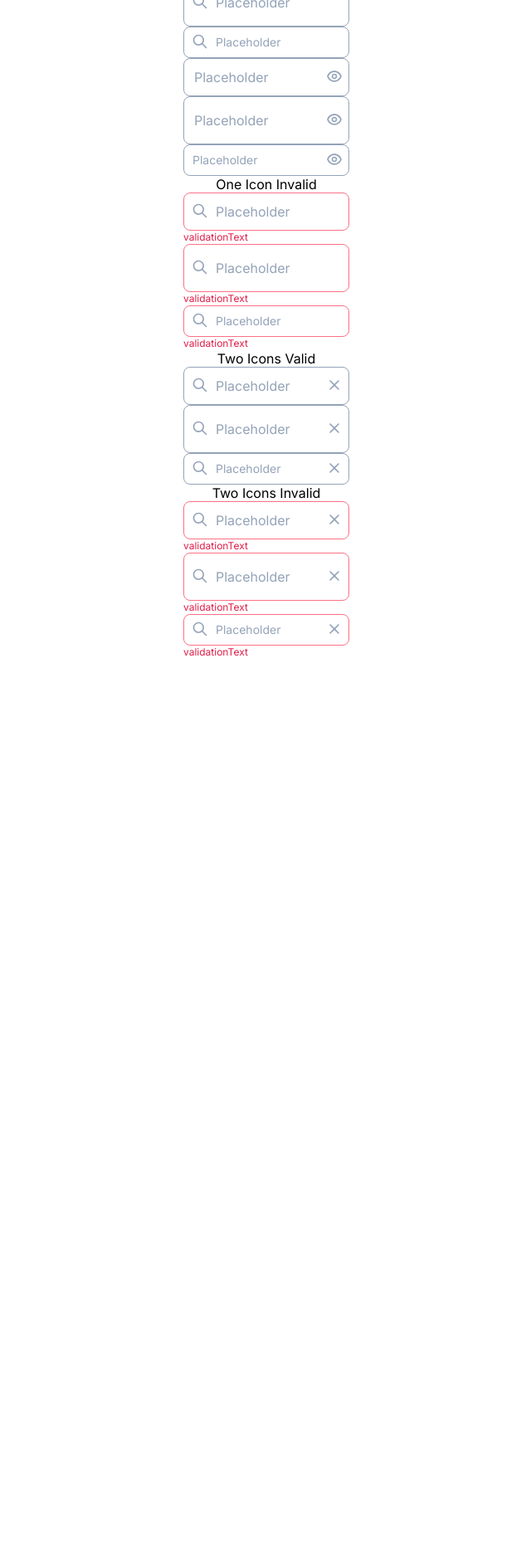
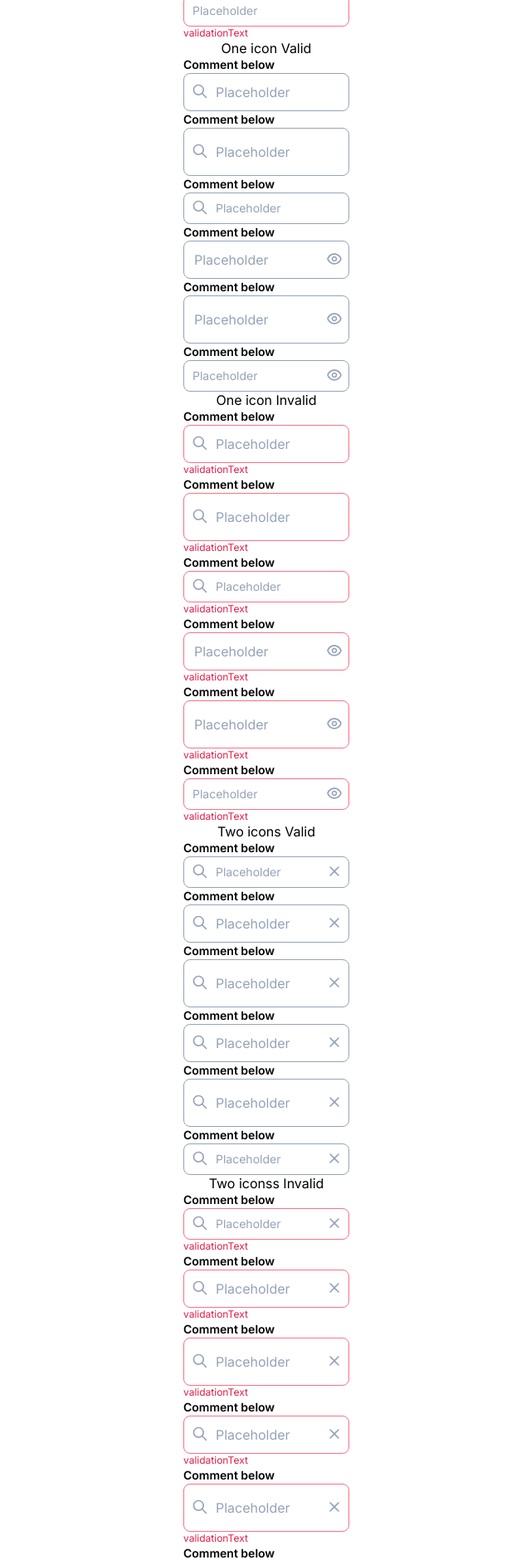
Before and after one commit to lubov-nefed/irina-nik-design-system, a React (Vite) app: page / in a window 1280 px wide. Shown: the part 500-2380 px from the top of the page at 83% size, without its empty margins (319-959 px from the left). Before the commit the page ends 1310 px from the top, so only its background shows below. Built offline with nearby package versions, Linux system fonts and the light colour scheme.

Commit message:
feat: add InputsWithLabels

```diff
--- a/src/InputsWithLabels.tsx
+++ b/src/InputsWithLabels.tsx
@@ -1,4 +1,4 @@
-import { Input } from "./components/Input/BaseInput";
+import { BaseInput } from "./components/Input/BaseInput";
 import iconSearch from "./assets/icons/input-icons/icon-search.svg";
 import iconEye from "./assets/icons/input-icons/icon-eye.svg";
 import iconX from "./assets/icons/input-icons/icon-x.svg";
@@ -9,253 +9,292 @@ function InputsWithLabels() {
       <br />
       Input With Label
       <br />
-      <Input
+      No Icons Valid
+      <br />
+      <BaseInput
         size="medium"
-        type="noIcon"
         placeholder="Placeholder"
-        isValid={true}
+        validation={{ isValid: true, validationText: "validationText" }}
         label={{ labelText: "Comment below", labelFor: "comment" }}
       />
       <br />
-      <Input
+      <BaseInput
         size="big"
-        type="noIcon"
         placeholder="Placeholder"
-        isValid={true}
+        validation={{ isValid: true, validationText: "validationText" }}
         label={{ labelText: "Comment below", labelFor: "comment" }}
       />
       <br />
-      <Input
+      <BaseInput
         size="small"
-        type="noIcon"
         placeholder="Placeholder"
-        isValid={true}
+        validation={{ isValid: true, validationText: "validationText" }}
         label={{ labelText: "Comment below", labelFor: "comment" }}
       />
       <br />
-      No Icons Invalid
+      No icons Invalid
       <br />
-      <Input
+      <BaseInput
         size="medium"
-        type="noIcon"
         placeholder="Placeholder"
-        isValid={false}
+        validation={{ isValid: false, validationText: "validationText" }}
         label={{ labelText: "Comment below", labelFor: "comment" }}
       />
       <br />
-      <Input
+      <BaseInput
         size="big"
-        type="noIcon"
         placeholder="Placeholder"
-        isValid={false}
+        validation={{ isValid: false, validationText: "validationText" }}
         label={{ labelText: "Comment below", labelFor: "comment" }}
       />
       <br />
-      <Input
+      <BaseInput
         size="small"
-        type="noIcon"
         placeholder="Placeholder"
-        isValid={false}
-        label={{ labelText: "Comment below", labelFor: "comment" }}
-      />
-      {/* === Icons === */}
-      One Icon Valid
-      <br />
-      <Input
-        size="medium"
-        type={{ withIcons: { leftIconSrc: iconSearch } }}
-        placeholder="Placeholder"
-        isValid={true}
+        validation={{ isValid: false, validationText: "validationText" }}
         label={{ labelText: "Comment below", labelFor: "comment" }}
       />
       <br />
-      <Input
-        size="big"
-        type={{ withIcons: { leftIconSrc: iconSearch } }}
+      {/* === icons === */}
+      One icon Valid
+      <br />
+      <BaseInput
+        size="medium"
+        icons={{ leftIconSrc: iconSearch }}
         placeholder="Placeholder"
-        isValid={true}
+        validation={{ isValid: true, validationText: "validationText" }}
         label={{ labelText: "Comment below", labelFor: "comment" }}
       />
       <br />
-      <Input
-        size="small"
-        type={{ withIcons: { leftIconSrc: iconSearch } }}
+      <BaseInput
+        size="big"
+        icons={{ leftIconSrc: iconSearch }}
         placeholder="Placeholder"
-        isValid={true}
+        validation={{ isValid: true, validationText: "validationText" }}
         label={{ labelText: "Comment below", labelFor: "comment" }}
       />
       <br />
-      <Input
-        size="medium"
-        type={{ withIcons: { rightIconSrc: iconEye } }}
+      <BaseInput
+        size="small"
+        icons={{ leftIconSrc: iconSearch }}
         placeholder="Placeholder"
-        isValid={true}
+        validation={{ isValid: true, validationText: "validationText" }}
         label={{ labelText: "Comment below", labelFor: "comment" }}
       />
       <br />
-      <Input
-        size="big"
-        type={{ withIcons: { rightIconSrc: iconEye } }}
+      <BaseInput
+        size="medium"
+        icons={{ rightIconSrc: iconEye }}
         placeholder="Placeholder"
-        isValid={true}
+        validation={{ isValid: true, validationText: "validationText" }}
         label={{ labelText: "Comment below", labelFor: "comment" }}
       />
       <br />
-      <Input
-        size="small"
-        type={{ withIcons: { rightIconSrc: iconEye } }}
+      <BaseInput
+        size="big"
+        icons={{ rightIconSrc: iconEye }}
         placeholder="Placeholder"
-        isValid={true}
+        validation={{ isValid: true, validationText: "validationText" }}
         label={{ labelText: "Comment below", labelFor: "comment" }}
       />
       <br />
-      One Icon Invalid
-      <br />
-      <Input
-        size="medium"
-        type={{ withIcons: { leftIconSrc: iconSearch } }}
+      <BaseInput
+        size="small"
+        icons={{ rightIconSrc: iconEye }}
         placeholder="Placeholder"
-        isValid={false}
+        validation={{ isValid: true, validationText: "validationText" }}
         label={{ labelText: "Comment below", labelFor: "comment" }}
       />
       <br />
-      <Input
-        size="big"
-        type={{ withIcons: { leftIconSrc: iconSearch } }}
+      One icon Invalid
+      <br />
+      <BaseInput
+        size="medium"
+        icons={{ leftIconSrc: iconSearch }}
         placeholder="Placeholder"
-        isValid={false}
+        validation={{ isValid: false, validationText: "validationText" }}
         label={{ labelText: "Comment below", labelFor: "comment" }}
       />
       <br />
-      <Input
-        size="small"
-        type={{ withIcons: { leftIconSrc: iconSearch } }}
+      <BaseInput
+        size="big"
+        icons={{ leftIconSrc: iconSearch }}
         placeholder="Placeholder"
-        isValid={false}
+        validation={{ isValid: false, validationText: "validationText" }}
         label={{ labelText: "Comment below", labelFor: "comment" }}
       />
       <br />
-      <Input
-        size="medium"
-        type={{ withIcons: { rightIconSrc: iconEye } }}
+      <BaseInput
+        size="small"
+        icons={{ leftIconSrc: iconSearch }}
         placeholder="Placeholder"
-        isValid={false}
+        validation={{ isValid: false, validationText: "validationText" }}
         label={{ labelText: "Comment below", labelFor: "comment" }}
       />
       <br />
-      <Input
-        size="big"
-        type={{ withIcons: { rightIconSrc: iconEye } }}
+      <BaseInput
+        size="medium"
+        icons={{
+          rightIconSrc: iconEye,
+        }}
         placeholder="Placeholder"
-        isValid={false}
+        validation={{ isValid: false, validationText: "validationText" }}
         label={{ labelText: "Comment below", labelFor: "comment" }}
       />
       <br />
-      <Input
-        size="small"
-        type={{ withIcons: { rightIconSrc: iconEye } }}
+      <BaseInput
+        size="big"
+        icons={{
+          rightIconSrc: iconEye,
+        }}
         placeholder="Placeholder"
-        isValid={false}
+        validation={{ isValid: false, validationText: "validationText" }}
         label={{ labelText: "Comment below", labelFor: "comment" }}
       />
       <br />
-      Two Icons Valid
-      <br />
-      <Input
+      <BaseInput
         size="small"
-        type={{ withIcons: { leftIconSrc: iconSearch, rightIconSrc: iconX } }}
+        icons={{
+          rightIconSrc: iconEye,
+        }}
         placeholder="Placeholder"
-        isValid={true}
+        validation={{ isValid: false, validationText: "validationText" }}
         label={{ labelText: "Comment below", labelFor: "comment" }}
       />
       <br />
-      <Input
-        size="medium"
-        type={{ withIcons: { leftIconSrc: iconSearch, rightIconSrc: iconX } }}
+      Two icons Valid
+      <br />
+      <BaseInput
+        size="small"
+        icons={{
+          leftIconSrc: iconSearch,
+          rightIconSrc: iconX,
+        }}
         placeholder="Placeholder"
-        isValid={true}
+        validation={{ isValid: true, validationText: "validationText" }}
         label={{ labelText: "Comment below", labelFor: "comment" }}
       />
       <br />
-      <Input
-        size="big"
-        type={{ withIcons: { leftIconSrc: iconSearch, rightIconSrc: iconX } }}
+      <BaseInput
+        size="medium"
+        icons={{
+          leftIconSrc: iconSearch,
+          rightIconSrc: iconX,
+        }}
         placeholder="Placeholder"
-        isValid={true}
+        validation={{ isValid: true, validationText: "validationText" }}
         label={{ labelText: "Comment below", labelFor: "comment" }}
       />
       <br />
-      <Input
-        size="medium"
-        type={{ withIcons: { leftIconSrc: iconSearch, rightIconSrc: iconX } }}
+      <BaseInput
+        size="big"
+        icons={{
+          leftIconSrc: iconSearch,
+          rightIconSrc: iconX,
+        }}
         placeholder="Placeholder"
-        isValid={true}
+        validation={{ isValid: true, validationText: "validationText" }}
         label={{ labelText: "Comment below", labelFor: "comment" }}
       />
       <br />
-      <Input
-        size="big"
-        type={{ withIcons: { leftIconSrc: iconSearch, rightIconSrc: iconX } }}
+      <BaseInput
+        size="medium"
+        icons={{
+          leftIconSrc: iconSearch,
+          rightIconSrc: iconX,
+        }}
         placeholder="Placeholder"
-        isValid={true}
+        validation={{ isValid: true, validationText: "validationText" }}
         label={{ labelText: "Comment below", labelFor: "comment" }}
       />
       <br />
-      <Input
-        size="small"
-        type={{ withIcons: { leftIconSrc: iconSearch, rightIconSrc: iconX } }}
+      <BaseInput
+        size="big"
+        icons={{
+          leftIconSrc: iconSearch,
+          rightIconSrc: iconX,
+        }}
         placeholder="Placeholder"
-        isValid={true}
+        validation={{ isValid: true, validationText: "validationText" }}
         label={{ labelText: "Comment below", labelFor: "comment" }}
       />
       <br />
-      Two Icons Invalid
-      <br />
-      <Input
+      <BaseInput
         size="small"
-        type={{ withIcons: { leftIconSrc: iconSearch, rightIconSrc: iconX } }}
+        icons={{
+          leftIconSrc: iconSearch,
+          rightIconSrc: iconX,
+        }}
         placeholder="Placeholder"
-        isValid={false}
+        validation={{ isValid: true, validationText: "validationText" }}
         label={{ labelText: "Comment below", labelFor: "comment" }}
       />
       <br />
-      <Input
-        size="medium"
-        type={{ withIcons: { leftIconSrc: iconSearch, rightIconSrc: iconX } }}
+      Two iconss Invalid
+      <br />
+      <BaseInput
+        size="small"
+        icons={{
+          leftIconSrc: iconSearch,
+          rightIconSrc: iconX,
+        }}
         placeholder="Placeholder"
-        isValid={false}
+        validation={{ isValid: false, validationText: "validationText" }}
         label={{ labelText: "Comment below", labelFor: "comment" }}
       />
       <br />
-      <Input
-        size="big"
-        type={{ withIcons: { leftIconSrc: iconSearch, rightIconSrc: iconX } }}
+      <BaseInput
+        size="medium"
+        icons={{
+          leftIconSrc: iconSearch,
+          rightIconSrc: iconX,
+        }}
         placeholder="Placeholder"
-        isValid={false}
+        validation={{ isValid: false, validationText: "validationText" }}
         label={{ labelText: "Comment below", labelFor: "comment" }}
       />
       <br />
-      <Input
-        size="medium"
-        type={{ withIcons: { leftIconSrc: iconSearch, rightIconSrc: iconX } }}
+      <BaseInput
+        size="big"
+        icons={{
+          leftIconSrc: iconSearch,
+          rightIconSrc: iconX,
+        }}
         placeholder="Placeholder"
-        isValid={false}
+        validation={{ isValid: false, validationText: "validationText" }}
         label={{ labelText: "Comment below", labelFor: "comment" }}
       />
       <br />
-      <Input
-        size="big"
-        type={{ withIcons: { leftIconSrc: iconSearch, rightIconSrc: iconX } }}
+      <BaseInput
+        size="medium"
+        icons={{
+          leftIconSrc: iconSearch,
+          rightIconSrc: iconX,
+        }}
         placeholder="Placeholder"
-        isValid={false}
+        validation={{ isValid: false, validationText: "validationText" }}
         label={{ labelText: "Comment below", labelFor: "comment" }}
       />
       <br />
-      <Input
+      <BaseInput
+        size="big"
+        icons={{
+          leftIconSrc: iconSearch,
+          rightIconSrc: iconX,
+        }}
+        placeholder="Placeholder"
+        validation={{ isValid: false, validationText: "validationText" }}
+        label={{ labelText: "Comment below", labelFor: "comment" }}
+      />
+      <br />
+      <BaseInput
         size="small"
-        type={{ withIcons: { leftIconSrc: iconSearch, rightIconSrc: iconX } }}
+        icons={{
+          leftIconSrc: iconSearch,
+          rightIconSrc: iconX,
+        }}
         placeholder="Placeholder"
-        isValid={false}
+        validation={{ isValid: false, validationText: "validationText" }}
         label={{ labelText: "Comment below", labelFor: "comment" }}
       />
       <br />
--- a/src/components/Input/BaseInput.css
+++ b/src/components/Input/BaseInput.css
@@ -103,3 +103,15 @@
   margin: 0 auto;
   text-align: left;
 }
+
+.input-container--medium .input-label+.input-icon--left, .input-label+.input-medium+.input-icon--right, .input-label+.input-icon--left+.input-medium+.input-icon--right {
+ top: 32px;
+}
+
+.input-container--big .input-label+.input-icon--left, .input-label+.input-big+.input-icon--right, .input-label+.input-icon--left+.input-big+.input-icon--right {
+  top: 38px;
+ }
+
+.input-container--small .input-label+.input-icon--left, .input-label+.input-small+.input-icon--right, .input-label+.input-icon--left+.input-small+.input-icon--right {
+  top: 28px;
+}
--- a/src/main.tsx
+++ b/src/main.tsx
@@ -1,21 +1,15 @@
 import React from "react";
 import ReactDOM from "react-dom/client";
-/* === Cut the below Later === */
-import { Input } from "./components/Input/Input.tsx";
-import iconSearch from "./assets/icons/input-icons/icon-search.svg";
-import iconX from "./assets/icons/input-icons/icon-x.svg";
-/* === Cut the above Later === */
 
-//import { InputsWithLabels } from "./InputsWithLabels.tsx";
-import { Inputs } from "./Inputs.tsx";
+import { InputsWithLabels } from "./InputsWithLabels.tsx";
+//import { Inputs } from "./Inputs.tsx";
 //import { Headings } from "./Headings.tsx";
 //import Buttons from "./Buttons.tsx";
 import "./index.css"; //
 
 ReactDOM.createRoot(document.getElementById("root")!).render(
   <React.StrictMode>
-    {/*
-    <InputsWithLabels /> */}
-    <Inputs />
+    <InputsWithLabels />
+    {/* <Inputs /> */}
   </React.StrictMode>
 );
```
